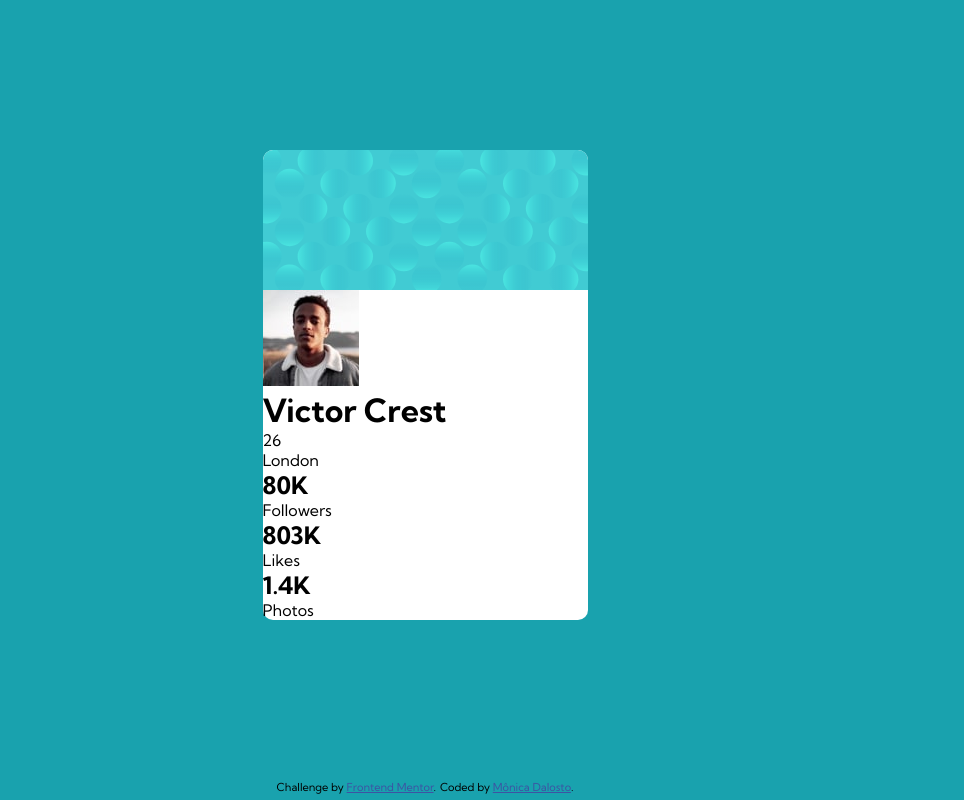
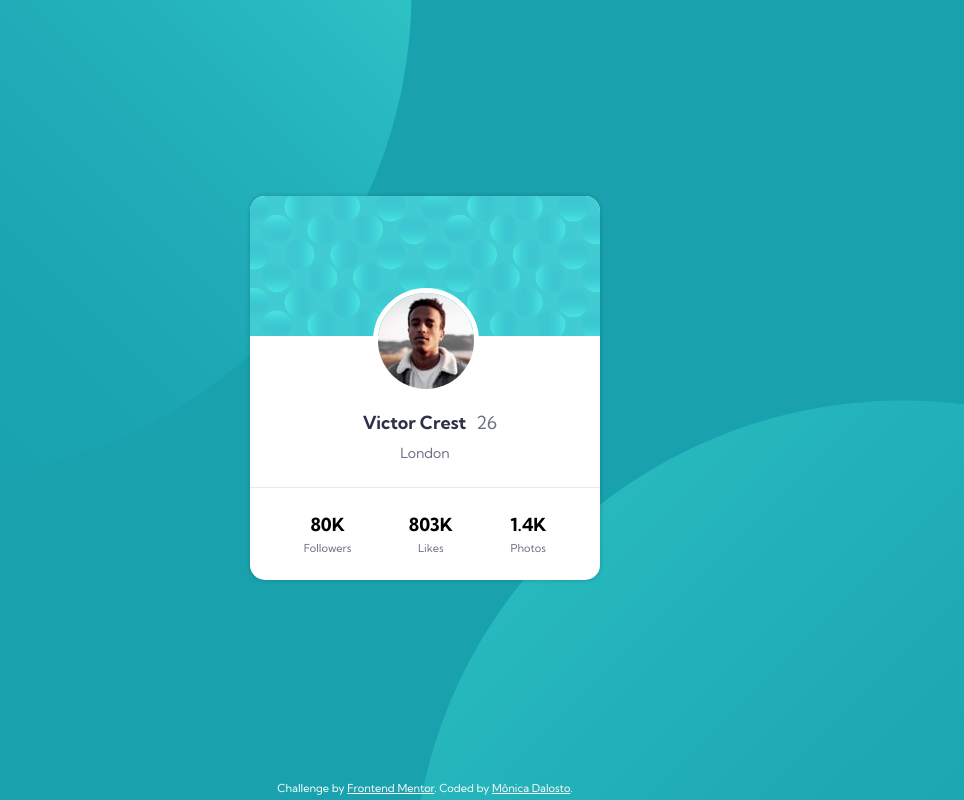
Before and after one commit to MonicaDalosto/frontend-mentor-challenge05-profile-card-component, a plain HTML site: page index.html in a window 1280 px wide. Shown: the whole page, without its empty margins (215-1179 px from the left). Drawn offline with Linux system fonts and the light colour scheme.

Commit message:
Finished challenge

```diff
--- a/index.html
+++ b/index.html
@@ -14,15 +14,15 @@
 <body>
   <div class="container">
     <header>
+      <img src="images/image-victor.jpg" alt="Black man">
     </header>
     <main class="main-container">
-      <div class="img-container">
-        <img src="images/image-victor.jpg" alt="Black man">
-      </div>
       <div class="profile">
-        <h1>Victor Crest</h1>
-        <p>26</p>
-        <p>London</p>
+        <div class="name">
+          <h1>Victor Crest</h1>
+          <p>26</p>
+        </div>
+        <p class="london">London</p>
       </div>
       <div class="stats">
         <div class="stat-item">
--- a/style.css
+++ b/style.css
@@ -10,9 +10,6 @@ Dark grayish blue: hsl(227, 10%, 46%)
 
 ### Neutral Color
 Dark gray: hsl(0, 0%, 59%)
-
-## Typography
-### Body Copy - Font size (name and stats): 18px
 */
 
 * {
@@ -21,12 +18,16 @@ Dark gray: hsl(0, 0%, 59%)
   box-sizing: border-box;
 }
 
+html {
+  font-size: 62.5%;
+}
+
 body {
   font-family: 'Kumbh Sans', sans-serif;
   background-color: hsl(185, 75%, 39%);
-  /* background-image: url(images/bg-pattern-top.svg), url(images/bg-pattern-bottom.svg); */
-  /* background-repeat: no-repeat; */
-  /* background-position: right top, left bottom; */
+  background-image: url(images/bg-pattern-top.svg), url(images/bg-pattern-bottom.svg);
+  background-repeat: no-repeat;
+  background-position: right 45vw bottom 40vh, left 40vw top 40vh;
   height: 100vh;
   display: flex;
   flex-direction: column;
@@ -37,23 +38,75 @@ body {
   width: 325px;
   margin: auto;
   background-color: white;
-  border-radius: 10px;
+  border-radius: 15px;
+  box-shadow: 0 0 5px 0 rgba(0, 0, 0, 0.200);
 }
 
 header {
   background-image: url(images/bg-pattern-card.svg);
   background-size: cover auto;
   height: 140px;
-  border-radius: 10px 10px 0 0;
+  border-radius: 15px 15px 0 0;
+  position: relative;
 }
 
+img {
+  border-radius: 100%;
+  border: 5px solid white;
+  position: absolute;
+  top: 92px;
+  left: 35%;
+}
 
+h1, h2, .name p {
+  font-size: 1.8rem;
+}
 
+h1 {
+  color: hsl(229, 23%, 23%);
+  padding: 1rem;
+}
 
+p {
+  color: hsl(227, 10%, 46%);
+}
 
+.london {
+  margin-bottom: 25px;
+  font-size: 1.4rem;
+}
+
+.stats p {
+  font-size: 1.1rem;
+  padding-top: 0.5rem;
+}
+
+.profile {
+  display: flex;
+  flex-direction: column;
+  align-items: center;
+  margin-top: 65px;
+}
+
+.name {
+  display: flex;
+  align-items: center;
+}
+
+.stats {
+  display: flex;
+  justify-content: space-around;
+  padding: 25px;
+  border-top: 1px solid hsla(0, 0%, 59%, 0.2);
+}
+
+.stat-item {
+  display: flex;
+  flex-direction: column;
+  align-items: center;
+}
 
 footer {
-  width: 100%;
   text-align: center;
   padding: 5px;
 }
@@ -62,8 +115,18 @@ footer {
   font-size: 11px;
   text-align: center;
   display: inline;
+  color: white;
 }
 
 .attribution a {
-  color: hsl(228, 45%, 44%);
+  color: white;
 }
+
+@media screen and (min-width: 950px) {
+  body {
+    background-position: right 51vw bottom 40vh, left 49vw top 50vh;
+  }
+  .container {
+    width: 350px;
+  }
+}
```
Also changed, not shown: screenshot/desktop-screen.png (added), screenshot/mobile-screen.png (added), 1 other file.
